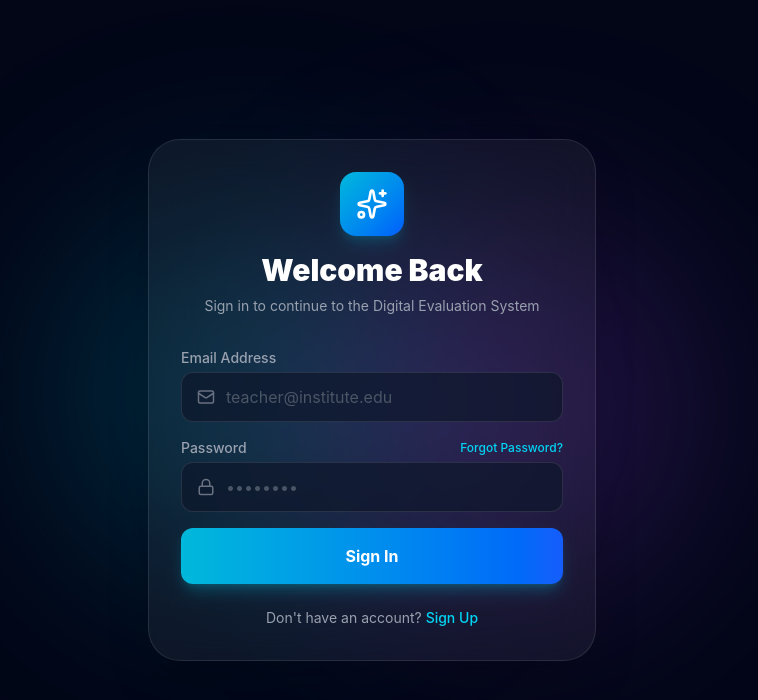
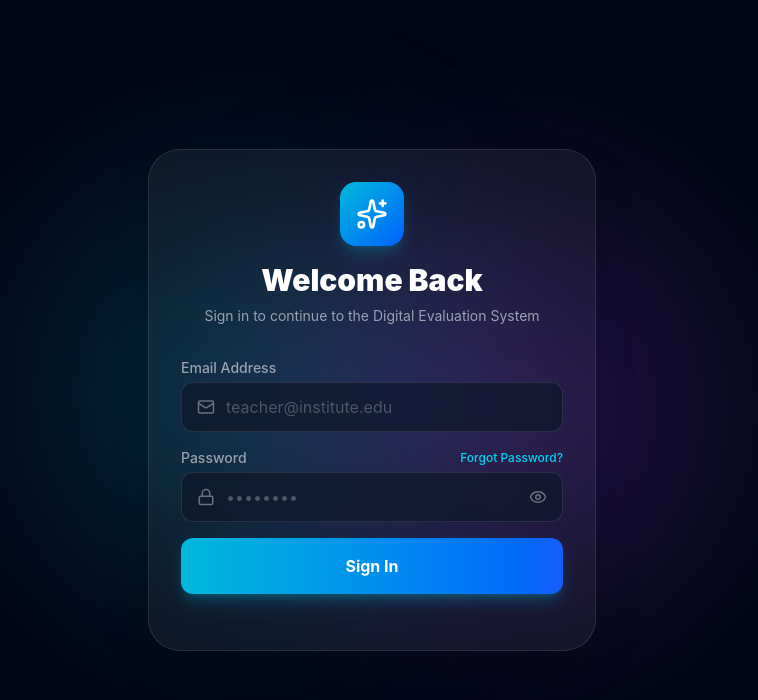
Before and after one commit to anushka-j18/AI-EVALUATION-SYSTEM, a React (Vite) app in the folder Client/: page /login in a window 1280 px wide. Shown: the top 700 px of the page, without its empty margins (268-1026 px from the left). Built offline with nearby package versions, Linux system fonts and the light colour scheme.

Commit message:
Update login page UI: add password visibility toggle and remove sign up link

```diff
--- a/Client/src/pages/Login.jsx
+++ b/Client/src/pages/Login.jsx
@@ -2,13 +2,14 @@ import { useState } from "react";
 import { Link, useNavigate } from "react-router-dom";
 import { useAuth } from "../context/AuthContext";
 import { useAdminAuth } from "../context/AdminContext";
-import { Sparkles, Loader2, Mail, Lock, ArrowLeft, User, Building, Briefcase } from "lucide-react";
+import { Sparkles, Loader2, Mail, Lock, ArrowLeft, User, Building, Briefcase, Eye, EyeOff } from "lucide-react";
 import api from "../api/axiosConfig";
 
 const Login = () => {
   const [mode, setMode] = useState("login"); // "login", "signup", "verify-signup", "forgot-password", "reset-password"
   const [email, setEmail] = useState("");
   const [password, setPassword] = useState("");
+  const [showPassword, setShowPassword] = useState(false);
   const [name, setName] = useState("");
   const [department, setDepartment] = useState("");
   const [employeeId, setEmployeeId] = useState("");
@@ -205,7 +206,10 @@ const Login = () => {
               </div>
               <div className="relative">
                 <div className="absolute inset-y-0 left-0 pl-4 flex items-center pointer-events-none"><Lock size={18} className="text-gray-500" /></div>
-                <input type="password" required value={password} onChange={(e) => setPassword(e.target.value)} className="w-full bg-slate-900/70 border border-white/10 rounded-xl py-3 pl-11 pr-4 text-white focus:outline-none focus:ring-2 focus:ring-cyan-500 transition-all placeholder-gray-600" placeholder="••••••••" minLength={6} />
+                <input type={showPassword ? "text" : "password"} required value={password} onChange={(e) => setPassword(e.target.value)} className="w-full bg-slate-900/70 border border-white/10 rounded-xl py-3 pl-11 pr-10 text-white focus:outline-none focus:ring-2 focus:ring-cyan-500 transition-all placeholder-gray-600" placeholder="••••••••" minLength={6} />
+                <button type="button" onClick={() => setShowPassword(!showPassword)} className="absolute inset-y-0 right-0 pr-4 flex items-center text-gray-500 hover:text-gray-300">
+                  {showPassword ? <EyeOff size={18} /> : <Eye size={18} />}
+                </button>
               </div>
             </div>
           )}
@@ -223,13 +227,6 @@ const Login = () => {
 
         {/* Mode Toggles */}
         <div className="mt-6 flex flex-col gap-3">
-          {mode === "login" && (
-            <div className="text-center text-sm text-gray-400">
-              Don't have an account?{" "}
-              <button onClick={() => handleModeChange("signup")} className="text-cyan-400 hover:text-cyan-300 font-medium">Sign Up</button>
-            </div>
-          )}
-
           {mode !== "login" && (
             <button type="button" onClick={() => handleModeChange("login")} className="w-full text-sm text-gray-400 hover:text-white flex items-center justify-center gap-2 transition-colors">
               <ArrowLeft size={16} /> Back to Login
```
